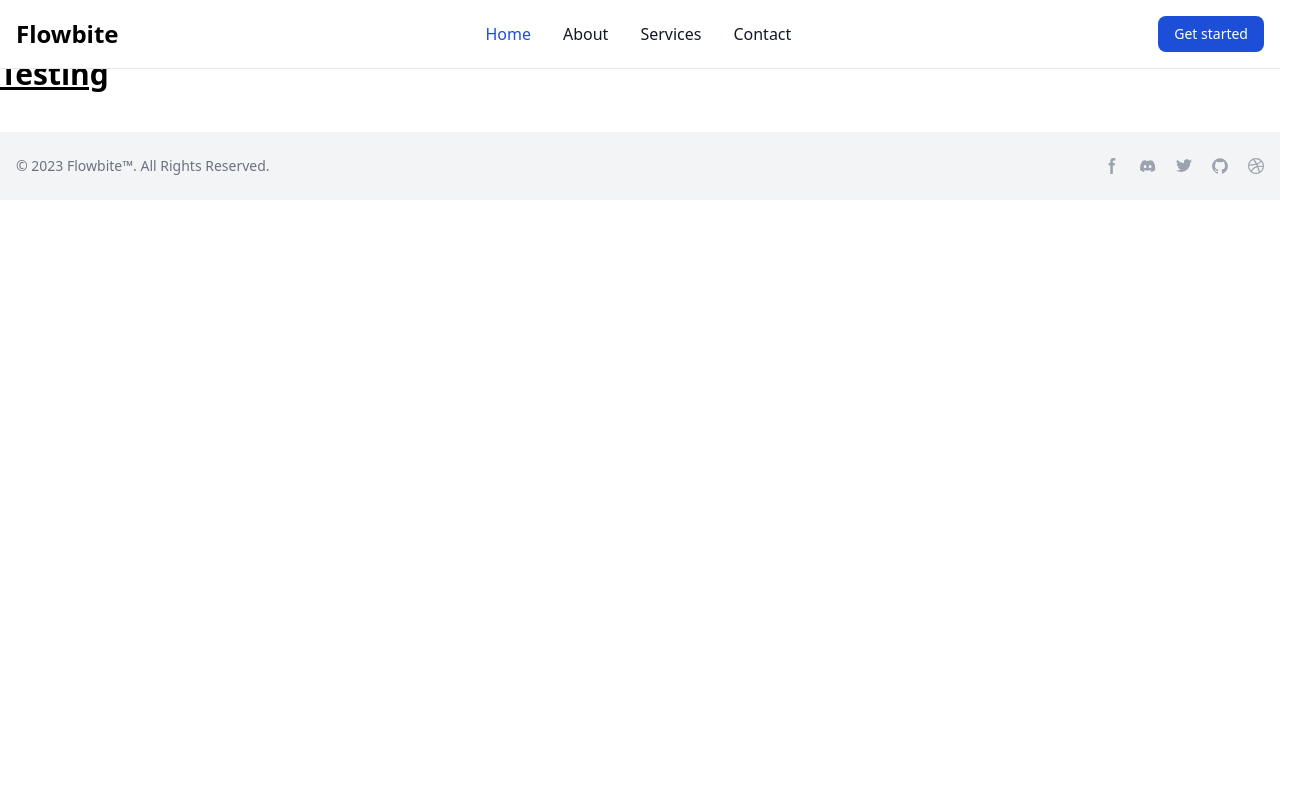
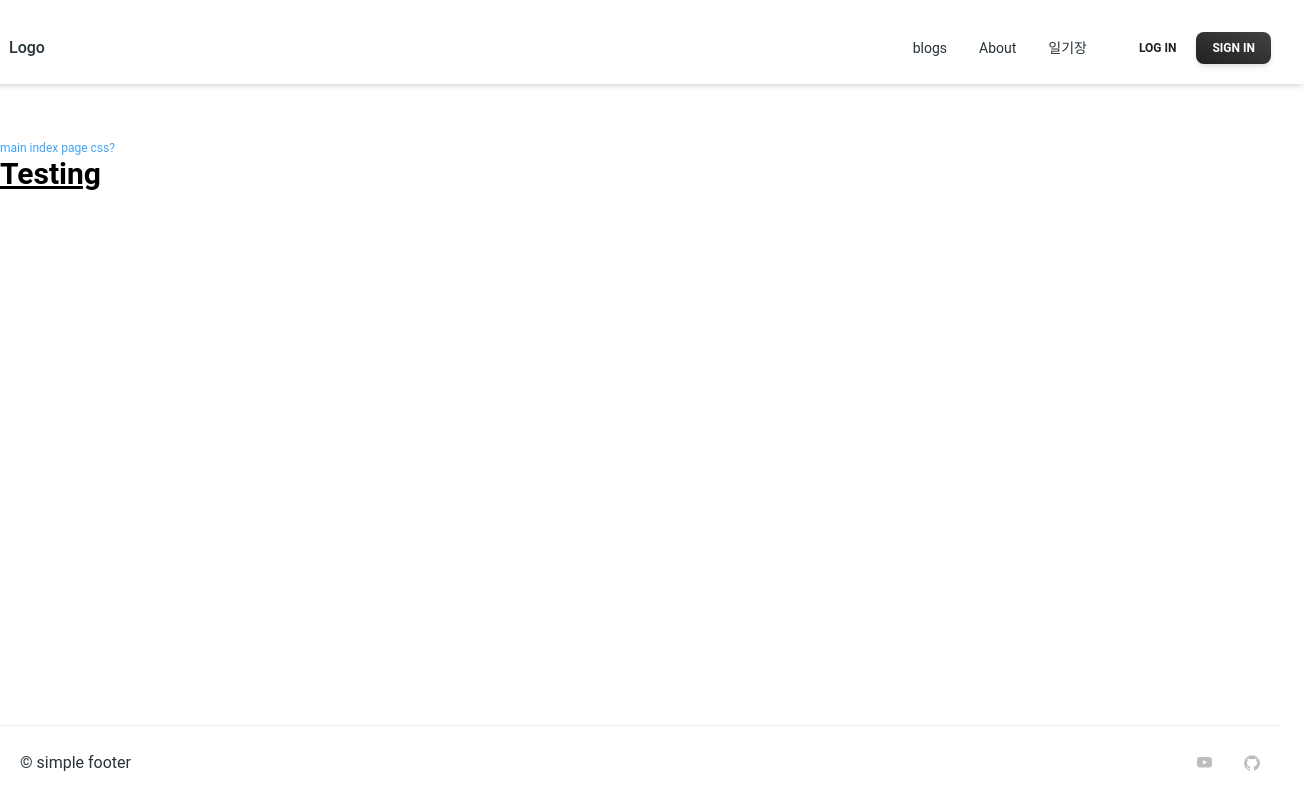
Before and after one commit to Timmer27/jonggulog, a Next.js app: page / in a window 1280 px wide. Shown: the whole page, 1304 px wide, since content can reach past the window. Built offline with nearby package versions, Linux system fonts and the light colour scheme.

Commit message:
초기세팅

```diff
--- a/components/pageFooter.tsx
+++ b/components/pageFooter.tsx
@@ -1,16 +1,15 @@
 import React from "react";
+import { Typography } from "@material-tailwind/react";
 
 type Props = {};
 
 const PageFooter = (props: Props) => {
   return (
-    <footer>
-      <div className="px-4 py-6 bg-gray-100 dark:bg-gray-700 md:flex md:items-center md:justify-between">
-        <span className="text-sm text-gray-500 dark:text-gray-300 sm:text-center">
-          © 2023 <a href="https://flowbite.com/">Flowbite™</a>. All Rights
-          Reserved.
-        </span>
-        <div className="flex mt-4 sm:justify-center md:mt-0 space-x-5 rtl:space-x-reverse">
+    <footer className="absolute bottom-0 flex px-5 w-full flex-row flex-wrap items-center justify-center gap-y-6 gap-x-12 border-t border-blue-gray-50 py-6 text-center md:justify-between">
+      <Typography color="blue-gray" className="font-normal">
+        &copy; simple footer
+      </Typography>
+      <ul className="flex flex-wrap items-center gap-y-2 gap-x-8">
         <a
           href="#"
           className="text-gray-400 hover:text-gray-900 dark:hover:text-white"
@@ -20,49 +19,15 @@ const PageFooter = (props: Props) => {
             aria-hidden="true"
             xmlns="http://www.w3.org/2000/svg"
             fill="currentColor"
-              viewBox="0 0 8 19"
+            viewBox="0 0 15 17"
           >
             <path
               fill-rule="evenodd"
-                d="M6.135 3H8V0H6.135a4.147 4.147 0 0 0-4.142 4.142V6H0v3h2v9.938h3V9h2.021l.592-3H5V3.591A.6.6 0 0 1 5.592 3h.543Z"
-                clip-rule="evenodd"
+              d="M8.051 1.999h.089c.822.003 4.987.033 6.11.335a2.01 2.01 0 0 1 1.415 1.42c.101.38.172.883.22 1.402l.01.104.022.26.008.104c.065.914.073 1.77.074 1.957v.075c-.001.194-.01 1.108-.082 2.06l-.008.105-.009.104c-.05.572-.124 1.14-.235 1.558a2.007 2.007 0 0 1-1.415 1.42c-1.16.312-5.569.334-6.18.335h-.142c-.309 0-1.587-.006-2.927-.052l-.17-.006-.087-.004-.171-.007-.171-.007c-1.11-.049-2.167-.128-2.654-.26a2.007 2.007 0 0 1-1.415-1.419c-.111-.417-.185-.986-.235-1.558L.09 9.82l-.008-.104A31.4 31.4 0 0 1 0 7.68v-.123c.002-.215.01-.958.064-1.778l.007-.103.003-.052.008-.104.022-.26.01-.104c.048-.519.119-1.023.22-1.402a2.007 2.007 0 0 1 1.415-1.42c.487-.13 1.544-.21 2.654-.26l.17-.007.172-.006.086-.003.171-.007A99.788 99.788 0 0 1 7.858 2h.193zM6.4 5.209v4.818l4.157-2.408L6.4 5.209z"
+              // clip-rule="evenodd"
             />
           </svg>
-            <span className="sr-only">Facebook page</span>
-          </a>
-          <a
-            href="#"
-            className="text-gray-400 hover:text-gray-900 dark:hover:text-white"
-          >
-            <svg
-              className="w-4 h-4"
-              aria-hidden="true"
-              xmlns="http://www.w3.org/2000/svg"
-              fill="currentColor"
-              viewBox="0 0 21 16"
-            >
-              <path d="M16.942 1.556a16.3 16.3 0 0 0-4.126-1.3 12.04 12.04 0 0 0-.529 1.1 15.175 15.175 0 0 0-4.573 0 11.585 11.585 0 0 0-.535-1.1 16.274 16.274 0 0 0-4.129 1.3A17.392 17.392 0 0 0 .182 13.218a15.785 15.785 0 0 0 4.963 2.521c.41-.564.773-1.16 1.084-1.785a10.63 10.63 0 0 1-1.706-.83c.143-.106.283-.217.418-.33a11.664 11.664 0 0 0 10.118 0c.137.113.277.224.418.33-.544.328-1.116.606-1.71.832a12.52 12.52 0 0 0 1.084 1.785 16.46 16.46 0 0 0 5.064-2.595 17.286 17.286 0 0 0-2.973-11.59ZM6.678 10.813a1.941 1.941 0 0 1-1.8-2.045 1.93 1.93 0 0 1 1.8-2.047 1.919 1.919 0 0 1 1.8 2.047 1.93 1.93 0 0 1-1.8 2.045Zm6.644 0a1.94 1.94 0 0 1-1.8-2.045 1.93 1.93 0 0 1 1.8-2.047 1.918 1.918 0 0 1 1.8 2.047 1.93 1.93 0 0 1-1.8 2.045Z" />
-            </svg>
-            <span className="sr-only">Discord community</span>
-          </a>
-          <a
-            href="#"
-            className="text-gray-400 hover:text-gray-900 dark:hover:text-white"
-          >
-            <svg
-              className="w-4 h-4"
-              aria-hidden="true"
-              xmlns="http://www.w3.org/2000/svg"
-              fill="currentColor"
-              viewBox="0 0 20 17"
-            >
-              <path
-                fill-rule="evenodd"
-                d="M20 1.892a8.178 8.178 0 0 1-2.355.635 4.074 4.074 0 0 0 1.8-2.235 8.344 8.344 0 0 1-2.605.98A4.13 4.13 0 0 0 13.85 0a4.068 4.068 0 0 0-4.1 4.038 4 4 0 0 0 .105.919A11.705 11.705 0 0 1 1.4.734a4.006 4.006 0 0 0 1.268 5.392 4.165 4.165 0 0 1-1.859-.5v.05A4.057 4.057 0 0 0 4.1 9.635a4.19 4.19 0 0 1-1.856.07 4.108 4.108 0 0 0 3.831 2.807A8.36 8.36 0 0 1 0 14.184 11.732 11.732 0 0 0 6.291 16 11.502 11.502 0 0 0 17.964 4.5c0-.177 0-.35-.012-.523A8.143 8.143 0 0 0 20 1.892Z"
-                clip-rule="evenodd"
-              />
-            </svg>
-            <span className="sr-only">Twitter page</span>
+          <span className="sr-only">YouTube page</span>
         </a>
         <a
           href="#"
@@ -83,27 +48,17 @@ const PageFooter = (props: Props) => {
           </svg>
           <span className="sr-only">GitHub account</span>
         </a>
-          <a
+        {/* <li>
+          <Typography
+            as="a"
             href="#"
-            className="text-gray-400 hover:text-gray-900 dark:hover:text-white"
+            color="blue-gray"
+            className="font-normal transition-colors hover:text-blue-500 focus:text-blue-500"
           >
-            <svg
-              className="w-4 h-4"
-              aria-hidden="true"
-              xmlns="http://www.w3.org/2000/svg"
-              fill="currentColor"
-              viewBox="0 0 20 20"
-            >
-              <path
-                fill-rule="evenodd"
-                d="M10 0a10 10 0 1 0 10 10A10.009 10.009 0 0 0 10 0Zm6.613 4.614a8.523 8.523 0 0 1 1.93 5.32 20.094 20.094 0 0 0-5.949-.274c-.059-.149-.122-.292-.184-.441a23.879 23.879 0 0 0-.566-1.239 11.41 11.41 0 0 0 4.769-3.366ZM8 1.707a8.821 8.821 0 0 1 2-.238 8.5 8.5 0 0 1 5.664 2.152 9.608 9.608 0 0 1-4.476 3.087A45.758 45.758 0 0 0 8 1.707ZM1.642 8.262a8.57 8.57 0 0 1 4.73-5.981A53.998 53.998 0 0 1 9.54 7.222a32.078 32.078 0 0 1-7.9 1.04h.002Zm2.01 7.46a8.51 8.51 0 0 1-2.2-5.707v-.262a31.64 31.64 0 0 0 8.777-1.219c.243.477.477.964.692 1.449-.114.032-.227.067-.336.1a13.569 13.569 0 0 0-6.942 5.636l.009.003ZM10 18.556a8.508 8.508 0 0 1-5.243-1.8 11.717 11.717 0 0 1 6.7-5.332.509.509 0 0 1 .055-.02 35.65 35.65 0 0 1 1.819 6.476 8.476 8.476 0 0 1-3.331.676Zm4.772-1.462A37.232 37.232 0 0 0 13.113 11a12.513 12.513 0 0 1 5.321.364 8.56 8.56 0 0 1-3.66 5.73h-.002Z"
-                clip-rule="evenodd"
-              />
-            </svg>
-            <span className="sr-only">Dribbble account</span>
-          </a>
-        </div>
-      </div>
+            About Us
+          </Typography>
+        </li> */}
+      </ul>
     </footer>
   );
 };
--- a/components/pageHeader.tsx
+++ b/components/pageHeader.tsx
@@ -1,94 +1,142 @@
-import React from "react";
+import React, { useState } from "react";
+import {
+  Navbar,
+  MobileNav,
+  Typography,
+  Button,
+  IconButton,
+} from "@material-tailwind/react";
 
 type Props = {};
+const navList = (
+  <ul className="mt-2 mb-4 flex flex-col gap-2 lg:mb-0 lg:mt-0 lg:flex-row lg:items-center lg:gap-6">
+    <Typography
+      as="li"
+      variant="small"
+      color="blue-gray"
+      className="p-1 font-normal"
+    >
+      <a href="#" className="flex items-center">
+        blogs
+      </a>
+    </Typography>
+    <Typography
+      as="li"
+      variant="small"
+      color="blue-gray"
+      className="p-1 font-normal"
+    >
+      <a href="/about" className="flex items-center">
+        About
+      </a>
+    </Typography>
+    <Typography
+      as="li"
+      variant="small"
+      color="blue-gray"
+      className="p-1 font-normal"
+    >
+      <a href="/diet" className="flex items-center">
+        일기장
+      </a>
+    </Typography>
+    {/* <Typography
+      as="li"
+      variant="small"
+      color="blue-gray"
+      className="p-1 font-normal"
+    >
+      <a href="#" className="flex items-center">
+        Docs
+      </a>
+    </Typography> */}
+  </ul>
+);
+const PageHeader = (props: Props) => {
+  const [openNav, setOpenNav] = useState(false);
 
-const PageHeader = (props: Props) => {
   return (
-    <nav className="bg-white dark:bg-gray-900 fixed w-full z-20 top-0 start-0 border-b border-gray-200 dark:border-gray-600">
-      <div className="max-w-screen-xl flex flex-wrap items-center justify-between mx-auto p-4">
-        <a
-          href="https://flowbite.com/"
-          className="flex items-center space-x-3 rtl:space-x-reverse"
+    <div className="mt-3 -m-6 max-h-[768px] w-[calc(100%+48px)]">
+      {/* overflow-scroll */}
+      <Navbar className="sticky top-0 z-10 h-max max-w-full rounded-none px-4 py-2 lg:px-8 lg:py-4">
+        <div className="flex items-center justify-between text-blue-gray-900">
+          <Typography
+            as="a"
+            href="/"
+            className="mr-4 cursor-pointer py-1.5 font-medium"
           >
-          {/* <image src="https://flowbite.com/docs/images/logo.svg" className="h-8" alt="Flowbite Logo" /> */}
-          <span className="self-center text-2xl font-semibold whitespace-nowrap dark:text-white">
-            Flowbite
-          </span>
-        </a>
-        <div className="flex md:order-2 space-x-3 md:space-x-0 rtl:space-x-reverse">
-          <button
-            type="button"
-            className="text-white bg-blue-700 hover:bg-blue-800 focus:ring-4 focus:outline-none focus:ring-blue-300 font-medium rounded-lg text-sm px-4 py-2 text-center dark:bg-blue-600 dark:hover:bg-blue-700 dark:focus:ring-blue-800"
+            Logo
+          </Typography>
+          <div className="flex items-center gap-4">
+            <div className="mr-4 hidden lg:block">{navList}</div>
+            <div className="flex items-center gap-x-1">
+              <Button
+                variant="text"
+                size="sm"
+                className="hidden lg:inline-block"
               >
-            Get started
-          </button>
-          <button
-            data-collapse-toggle="navbar-sticky"
-            type="button"
-            className="inline-flex items-center p-2 w-10 h-10 justify-center text-sm text-gray-500 rounded-lg md:hidden hover:bg-gray-100 focus:outline-none focus:ring-2 focus:ring-gray-200 dark:text-gray-400 dark:hover:bg-gray-700 dark:focus:ring-gray-600"
-            aria-controls="navbar-sticky"
-            aria-expanded="false"
+                <span>Log In</span>
+              </Button>
+              <Button
+                variant="gradient"
+                size="sm"
+                className="hidden lg:inline-block"
               >
-            <span className="sr-only">Open main menu</span>
+                <span>Sign in</span>
+              </Button>
+            </div>
+            <IconButton
+              variant="text"
+              className="ml-auto h-6 w-6 text-inherit hover:bg-transparent focus:bg-transparent active:bg-transparent lg:hidden"
+              ripple={false}
+              onClick={() => setOpenNav(!openNav)}
+            >
+              {openNav ? (
                 <svg
-              className="w-5 h-5"
-              aria-hidden="true"
                   xmlns="http://www.w3.org/2000/svg"
                   fill="none"
-              viewBox="0 0 17 14"
+                  className="h-6 w-6"
+                  viewBox="0 0 24 24"
+                  stroke="currentColor"
+                  strokeWidth={2}
                 >
                   <path
-                stroke="currentColor"
-                stroke-linecap="round"
-                stroke-linejoin="round"
-                stroke-width="2"
-                d="M1 1h15M1 7h15M1 13h15"
+                    strokeLinecap="round"
+                    strokeLinejoin="round"
+                    d="M6 18L18 6M6 6l12 12"
                   />
                 </svg>
-          </button>
-        </div>
-        <div
-          className="items-center justify-between hidden w-full md:flex md:w-auto md:order-1"
-          id="navbar-sticky"
+              ) : (
+                <svg
+                  xmlns="http://www.w3.org/2000/svg"
+                  className="h-6 w-6"
+                  fill="none"
+                  stroke="currentColor"
+                  strokeWidth={2}
                 >
-          <ul className="flex flex-col p-4 md:p-0 mt-4 font-medium border border-gray-100 rounded-lg bg-gray-50 md:space-x-8 rtl:space-x-reverse md:flex-row md:mt-0 md:border-0 md:bg-white dark:bg-gray-800 md:dark:bg-gray-900 dark:border-gray-700">
-            <li>
-              <a
-                href="#"
-                className="block py-2 px-3 text-white bg-blue-700 rounded md:bg-transparent md:text-blue-700 md:p-0 md:dark:text-blue-500"
-                aria-current="page"
-              >
-                Home
-              </a>
-            </li>
-            <li>
-              <a
-                href="#"
-                className="block py-2 px-3 text-gray-900 rounded hover:bg-gray-100 md:hover:bg-transparent md:hover:text-blue-700 md:p-0 md:dark:hover:text-blue-500 dark:text-white dark:hover:bg-gray-700 dark:hover:text-white md:dark:hover:bg-transparent dark:border-gray-700"
-              >
-                About
-              </a>
-            </li>
-            <li>
-              <a
-                href="#"
-                className="block py-2 px-3 text-gray-900 rounded hover:bg-gray-100 md:hover:bg-transparent md:hover:text-blue-700 md:p-0 md:dark:hover:text-blue-500 dark:text-white dark:hover:bg-gray-700 dark:hover:text-white md:dark:hover:bg-transparent dark:border-gray-700"
-              >
-                Services
-              </a>
-            </li>
-            <li>
-              <a
-                href="#"
-                className="block py-2 px-3 text-gray-900 rounded hover:bg-gray-100 md:hover:bg-transparent md:hover:text-blue-700 md:p-0 md:dark:hover:text-blue-500 dark:text-white dark:hover:bg-gray-700 dark:hover:text-white md:dark:hover:bg-transparent dark:border-gray-700"
-              >
-                Contact
-              </a>
-            </li>
-          </ul>
+                  <path
+                    strokeLinecap="round"
+                    strokeLinejoin="round"
+                    d="M4 6h16M4 12h16M4 18h16"
+                  />
+                </svg>
+              )}
+            </IconButton>
           </div>
         </div>
-    </nav>
+        <MobileNav open={openNav}>
+          {navList}
+          <div className="flex items-center gap-x-1">
+            <Button fullWidth variant="text" size="sm" className="">
+              <span>Log In</span>
+            </Button>
+            <Button fullWidth variant="gradient" size="sm" className="">
+              <span>Sign in</span>
+            </Button>
+          </div>
+        </MobileNav>
+      </Navbar>
+    </div>
   );
 };
 
--- a/package.json
+++ b/package.json
@@ -2,10 +2,11 @@
   "private": true,
   "scripts": {
     "build": "next build",
-    "dev": "next dev",
-    "start": "next start"
+    "dev": "next dev --port 3002",
+    "start": "next start --port 3002"
   },
   "dependencies": {
+    "@material-tailwind/react": "^2.1.5",
     "axios": "^1.6.2",
     "next": "latest",
     "react": "18.2.0",
--- a/pages/_app.tsx
+++ b/pages/_app.tsx
@@ -1,15 +1,16 @@
 import type { AppProps } from "next/app";
+import { ThemeProvider } from "@material-tailwind/react";
 import "../styles/globals.css";
-import PageHeader from "../components/PageHeader";
 import PageFooter from "../components/pageFooter";
+import PageHeader from "../components/pageHeader";
 
 const App = ({ Component, pageProps }: AppProps) => {
   return (
-    <div>
+    <ThemeProvider>
       <PageHeader />
-      <Component className="mt-12" {...pageProps} />
+      <Component {...pageProps} />
       <PageFooter />
-    </div>
+    </ThemeProvider>
   );
 };
 
--- a/pages/index.tsx
+++ b/pages/index.tsx
@@ -1,14 +1,36 @@
-import React from "react";
+import React, { useState } from "react";
 
-type Props = {};
+export type imgFile = {
+  src: string;
+  alt: string;
+  className: string;
+};
 
-const index = (props: Props) => {
+const index = () => {
+  const [imgFiles, setImgFiles] = useState<imgFile[]>([
+    {
+      src: "https://images.unsplash.com/photo-1497436072909-60f360e1d4b1?ixlib=rb-4.0.3&ixid=MnwxMjA3fDB8MHxwaG90by1wYWdlfHx8fGVufDB8fHx8&auto=format&fit=crop&w=2560&q=80",
+      alt: "image 1",
+      className: "h-full w-full object-cover"
+    },
+    {
+      src: "https://images.unsplash.com/photo-1493246507139-91e8fad9978e?ixlib=rb-4.0.3&ixid=MnwxMjA3fDB8MHxwaG90by1wYWdlfHx8fGVufDB8fHx8&auto=format&fit=crop&w=2940&q=80",
+      alt: "image 2",
+      className: "h-full w-full object-cover"
+    },
+    {
+      src: "https://images.unsplash.com/photo-1518623489648-a173ef7824f3?ixlib=rb-4.0.3&ixid=MnwxMjA3fDB8MHxwaG90by1wYWdlfHx8fGVufDB8fHx8&auto=format&fit=crop&w=2762&q=80",
+      alt: "image 3",
+      className: "h-full w-full object-cover"
+    }
+  ]);
   return (
-    <div className="mt-10 mb-10">
+    <div className="mt-20 mb-10">
       <div className="text-blue-400 text-xs">main index page css?</div>
       <div className="items-center justify-center">
         <h1 className="text-3xl font-bold underline">Testing</h1>
       </div>
+      {/* <CarouselSlider imageFiles={imgFiles} /> */}
     </div>
   );
 };
--- a/tailwind.config.js
+++ b/tailwind.config.js
@@ -1,14 +1,15 @@
 /** @type {import('tailwindcss').Config} */
-module.exports = {
+const withMT = require("@material-tailwind/react/utils/withMT");
+module.exports = withMT({
   content: [
-    './app/**/*.{js,ts,jsx,tsx,mdx}', // Note the addition of the `app` directory.
-    './pages/**/*.{js,ts,jsx,tsx,mdx}',
-    './components/**/*.{js,ts,jsx,tsx,mdx}',
+    "./app/**/*.{js,ts,jsx,tsx,mdx}", // Note the addition of the `app` directory.
+    "./pages/**/*.{js,ts,jsx,tsx,mdx}",
+    "./components/**/*.{js,ts,jsx,tsx,mdx}",
     // Or if using `src` directory:
-    './src/**/*.{js,ts,jsx,tsx,mdx}',
+    "./src/**/*.{js,ts,jsx,tsx,mdx}"
   ],
   theme: {
-    extend: {},
+    extend: {}
   },
-  plugins: [],
-}
+  plugins: []
+});
```
Also changed, not shown: components/carouselSlider.tsx (added, +20 -0 lines), pages/about.tsx (deleted, +0 -11 lines), pages/about/index.tsx (added, +14 -0 lines), 1 other file (tests, documents, lock files or other folders). Lines whose indentation alone changed are shown as unchanged.
